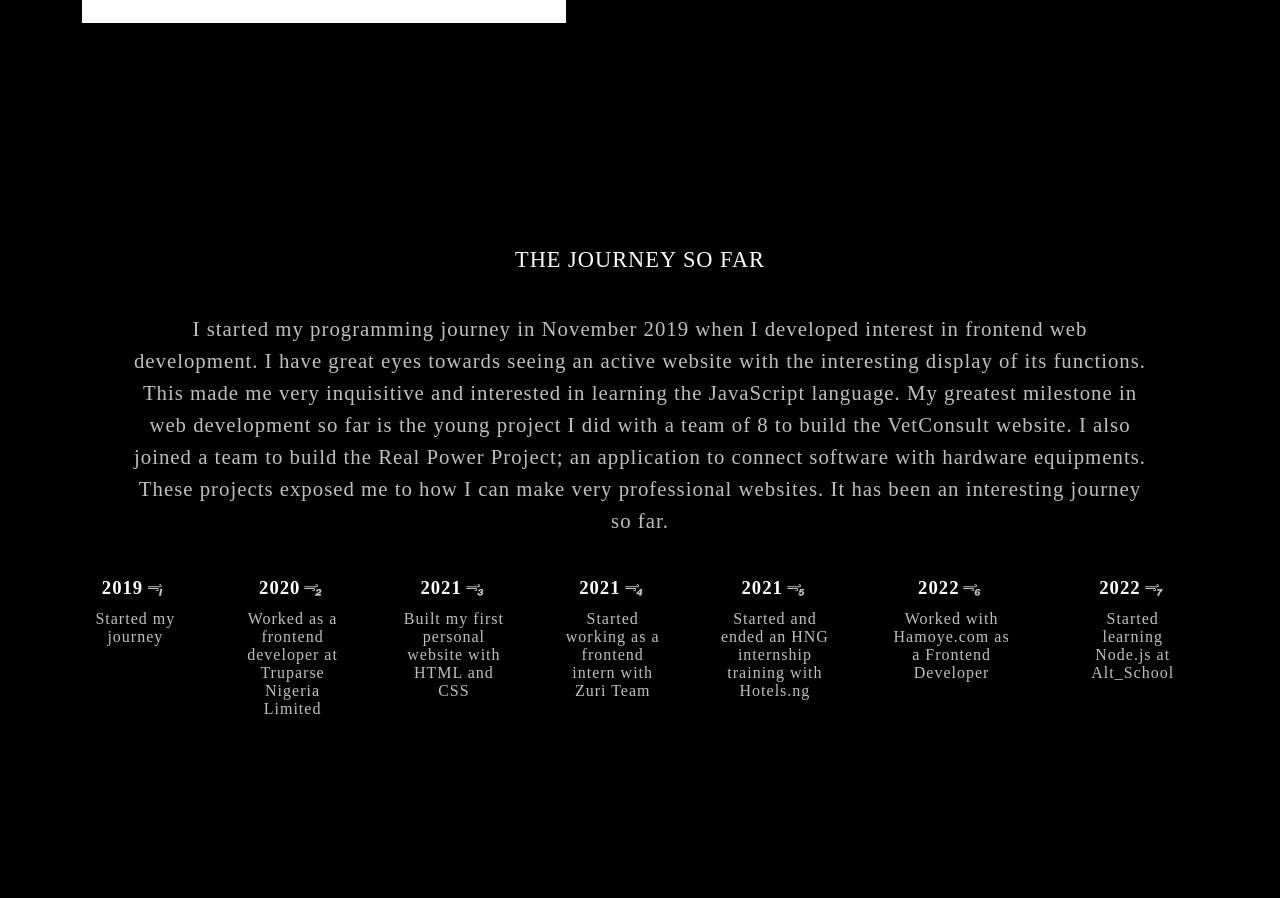
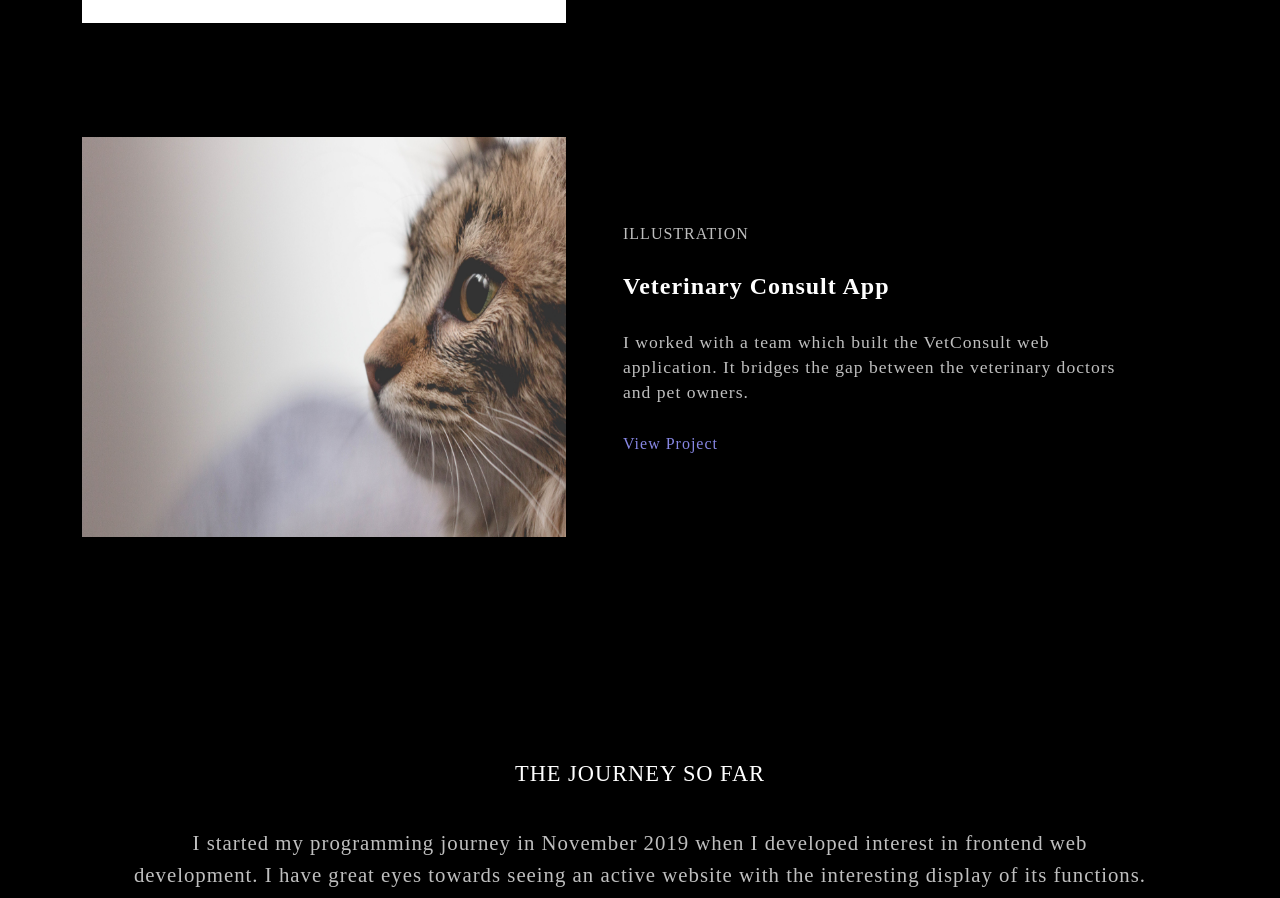
Before and after one commit to AbaniwoM/My-Portfolio, a React (Create React App) app: page / in a window 1280 px wide. Shown: the part 2840-3738 px from the top of the page. Built offline with nearby package versions, Linux system fonts and the light colour scheme.

Commit message:
build portfolio

```diff
--- a/src/components/Projects/Projects.js
+++ b/src/components/Projects/Projects.js
@@ -2,6 +2,7 @@ import React from 'react';
 import "./Projects.scss";
 import blgImg from "../images/blg.jpg";
 import frmPlus from "../images/form_plus.png";
+import vetImg from "../images/about-hero.jpeg";
 
 const Projects = () => {
   return (
@@ -39,6 +40,19 @@ const Projects = () => {
               </div>
             </div>
         </div>
+        <div className="project">
+            <div className="left vetImg" >
+              <img src={vetImg} alt="vet-img"/>
+            </div>
+            <div className="right">
+              <h4>ILLUSTRATION</h4>
+              <h2>Veterinary Consult App</h2>
+              <p>I worked with a team which built the VetConsult web application. It bridges the gap between the veterinary doctors and pet owners.</p>
+              <div className="prjButton">
+              <div className="link" onClick={() => window.location = 'https://vetconsultweb.netlify.app/'}>View Project</div>
+              </div>
+            </div>
+        </div>
     </div>
     </div>
   )
--- a/src/components/Projects/Projects.scss
+++ b/src/components/Projects/Projects.scss
@@ -39,6 +39,19 @@
 
 .frmPlus {
     width: 42%;
+    @media screen and (max-width: 926px) {
+        width: 90%;
+    }
+    @media screen and (max-width: 1200px) and (min-width: 927px) {
+        width: 58%;
+    }
+    @media screen and (max-width: 1500px) and (min-width: 1201px) {
+        width: 42%;
+    }
+}
+
+.vetImg {
+    width: 42.5%;
     @media screen and (max-width: 926px) {
         width: 90%;
     }
```
